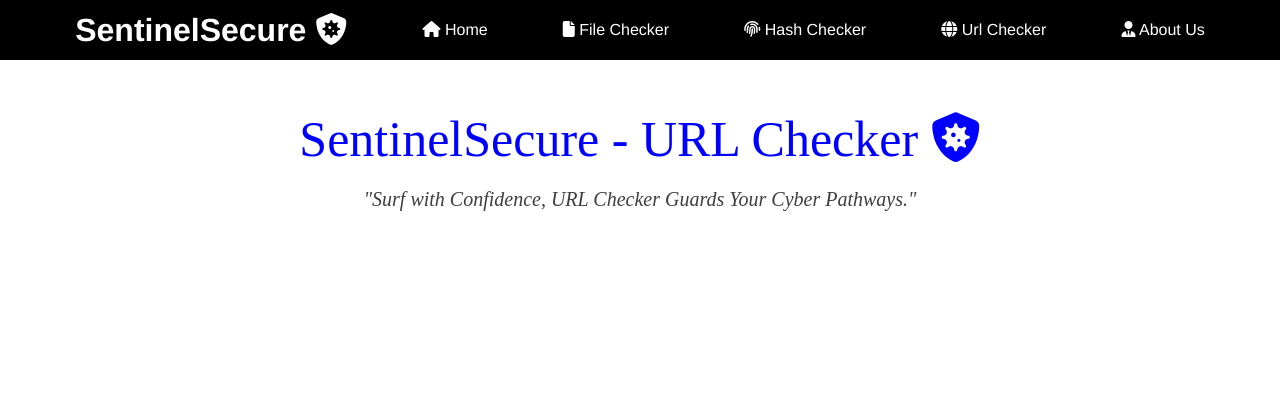
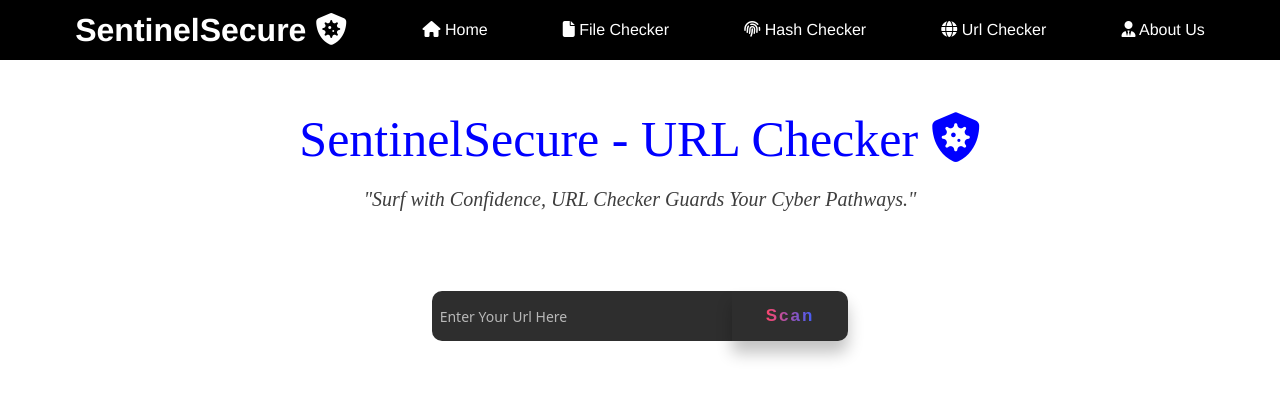
Before and after one commit to CipheredGhostShell/File_Analyzer, a plain HTML site: page Url Checker.html in a window 1280 px wide. Drawn offline with Linux system fonts and the light colour scheme.

Commit message:
Added Input Field For URL Checker

```diff
--- a/Url Checker.html
+++ b/Url Checker.html
@@ -27,3 +27,11 @@
         <div class="logo">SentinelSecure - URL Checker <i class="fa-solid fa-shield-virus"></i></div>
     </div>
     <div class="tagline"><i>"Surf with Confidence, URL Checker Guards Your Cyber Pathways."</i></div>
+    <div class="hashinput">
+        <div class="input-group">
+            <input placeholder="Enter Your Url Here" type="text" id="input-field">
+            <button class="submit-button"><span>Scan</span></button>
+        </div>
+    </div>
+</body>
+</html>
```
Also changed, not shown: Hash Checker.html (+1 -1 lines).
